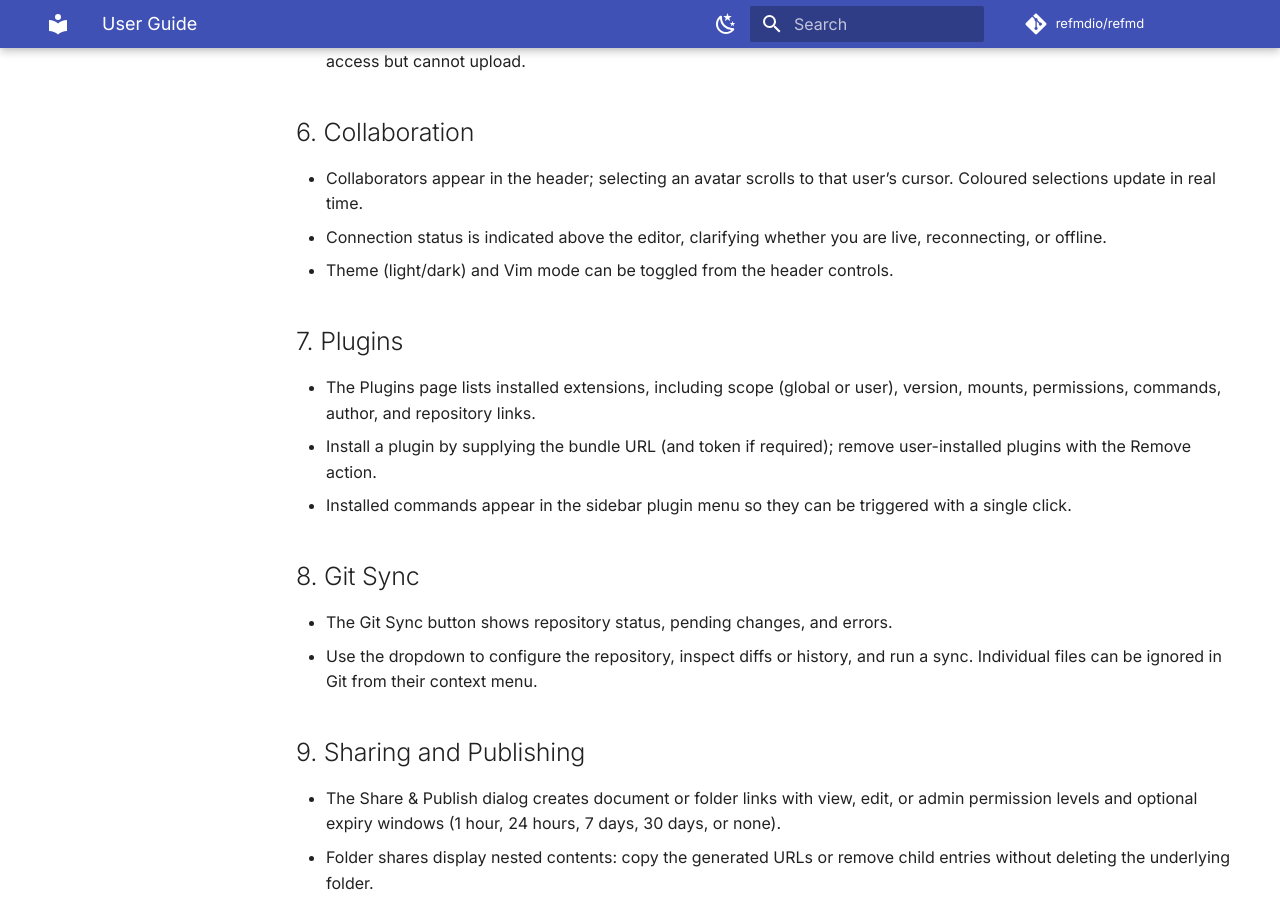
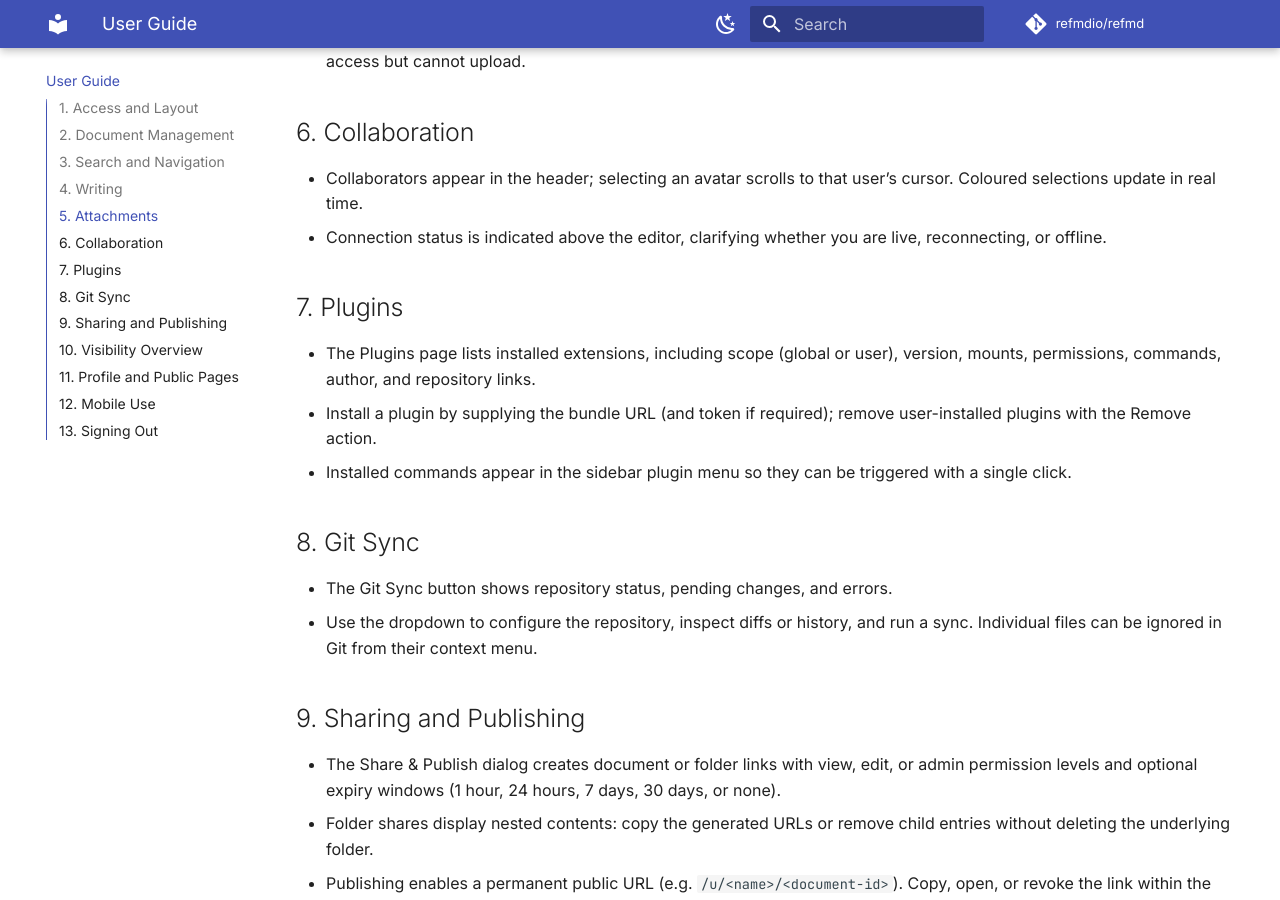
Before and after one commit to refmdio/docs, an MkDocs documentation site: the page built from docs/user-guide.md, in a window 1280 px wide and 900 px high, scrolled down 1211 px. Built offline with MkDocs 1.6.1 and Material for MkDocs 9.7.7, drawn with Linux system fonts in a browser that asks for light colours; comment, search, counter and statistics services are not loaded; part of the change alters nothing that is shown; some of the changed text lies outside the part shown.

Commit message:
fix: docs

```diff
--- a/docs/user-guide.md
+++ b/docs/user-guide.md
@@ -28,7 +28,6 @@
 ## 6. Collaboration
 - Collaborators appear in the header; selecting an avatar scrolls to that user’s cursor. Coloured selections update in real time.
 - Connection status is indicated above the editor, clarifying whether you are live, reconnecting, or offline.
-- Theme (light/dark) and Vim mode can be toggled from the header controls.
 
 ## 7. Plugins
 - The Plugins page lists installed extensions, including scope (global or user), version, mounts, permissions, commands, author, and repository links.
--- a/mkdocs.yml
+++ b/mkdocs.yml
@@ -6,7 +6,7 @@ edit_uri: edit/main/docs/
 
 nav:
   - Overview: index.md
-  - User Guide: editor.md
+  - User Guide: user-guide.md
   - System Architecture: architecture.md
   - Plugin Platform:
       - Overview: plugins/index.md
```
